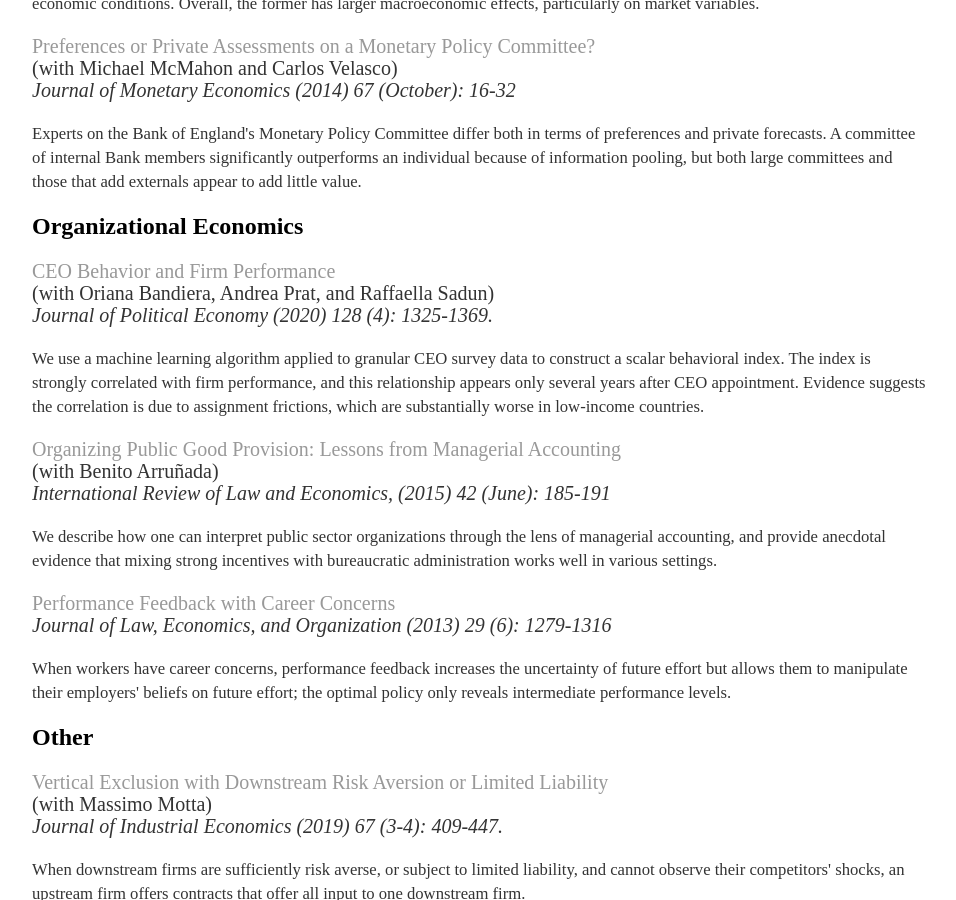
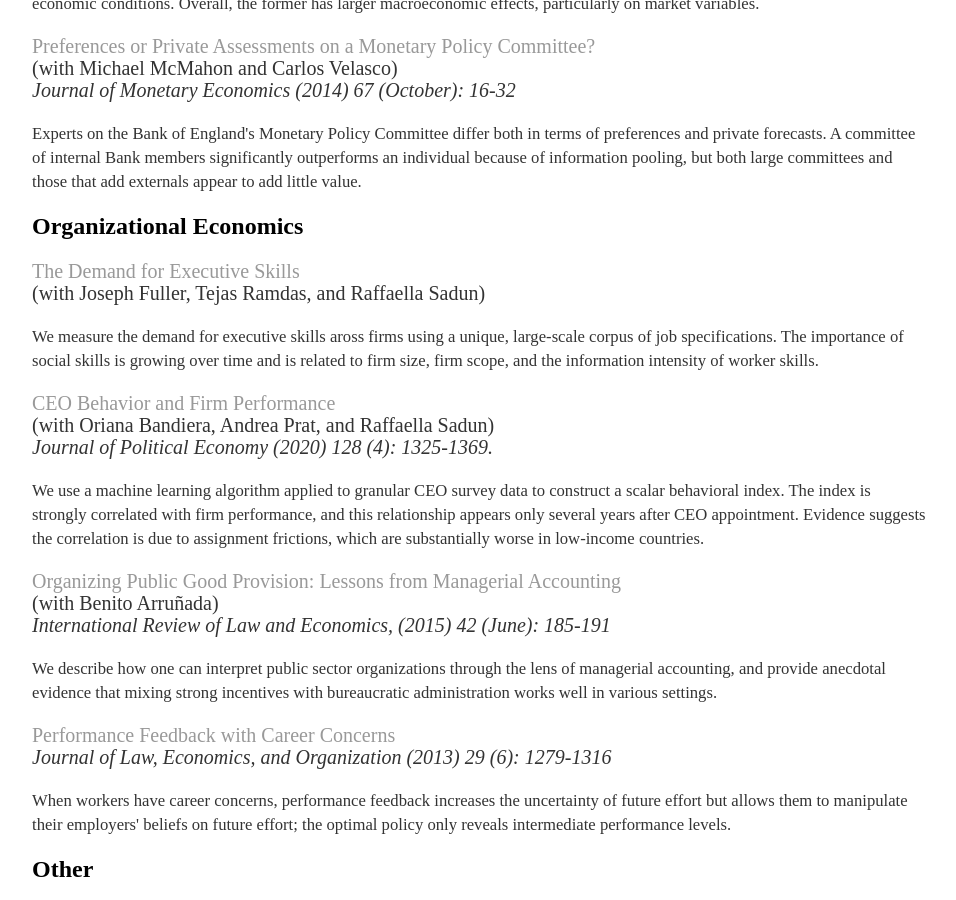
Before and after one commit to sekhansen/sekhansen.github.io, a Jekyll site: the page built from research.html, in a window 1280 px wide and 900 px high, scrolled down 1109 px. Shown: the whole window, without its empty margins (160-1116 px from the left). Built offline with Jekyll 4.4.1, drawn with Linux system fonts in a browser that asks for light colours.

Commit message:
upload ceo skills paper

```diff
--- a/research.html
+++ b/research.html
@@ -79,6 +79,16 @@
 <h2>Organizational Economics </h2>
 
 <p>
+    <a href="./pdf_files/ceo_skill_demand.pdf"> The Demand for Executive Skills</a>
+    <br>(with Joseph Fuller, Tejas Ramdas, and Raffaella Sadun)
+    <br>
+    </p>
+
+    <p>
+    <small>We measure the demand for executive skills aross firms using a unique, large-scale corpus of job specifications.  The importance of social skills is growing over time and is related to firm size, firm scope, and the information intensity of worker skills. </small>
+</p>
+
+<p>
 <a href="./pdf_files/jpe_2020.pdf"> CEO Behavior and Firm Performance</a>
 <br>(with Oriana Bandiera, Andrea Prat, and Raffaella Sadun)
 <br><i>Journal of Political Economy (2020) 128 (4): 1325-1369.</i>
```
Also changed, not shown: 1 other file.
